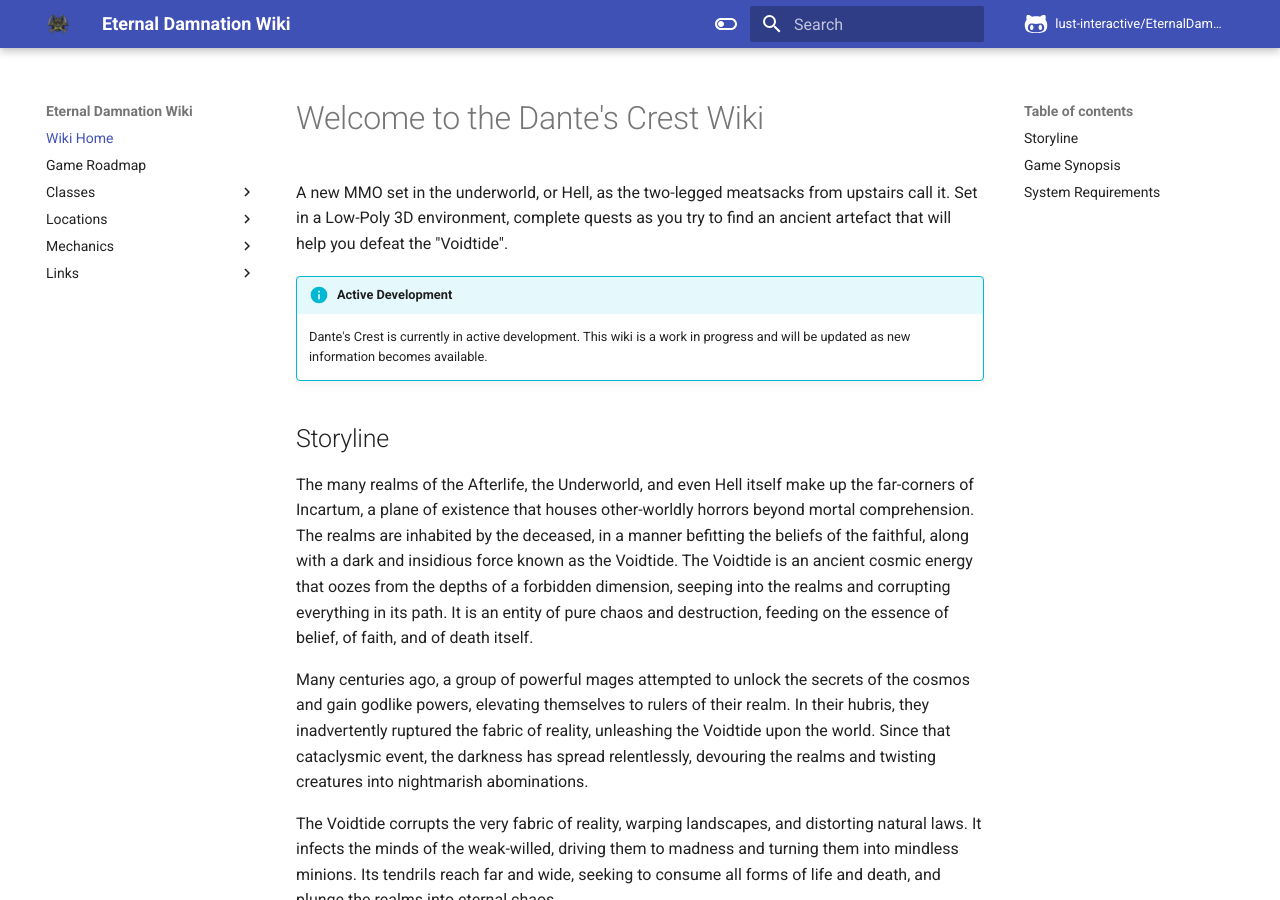
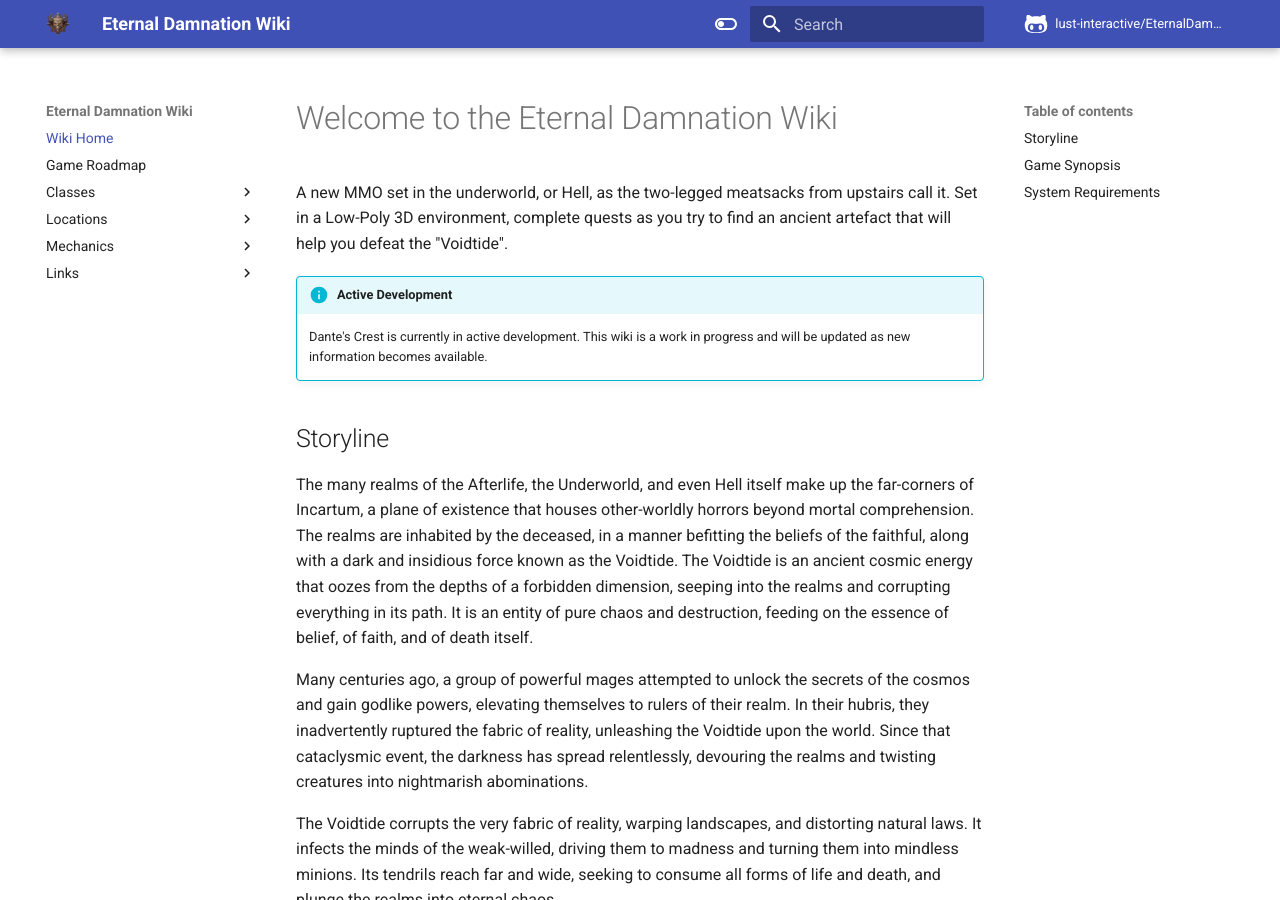
Before and after one commit to Lust-Interactive/EternalDamnationWiki, an MkDocs documentation site: the page built from data/index.md, in a window 1280 px wide and 900 px high. Built offline with MkDocs 1.6.1 and Material for MkDocs 9.7.7, drawn with Linux system fonts in a browser that asks for light colours; comment, search, counter and statistics services are not loaded.

Commit message:
Updating logo

```diff
--- a/data/index.md
+++ b/data/index.md
@@ -1,4 +1,4 @@
-# Welcome to the Dante's Crest Wiki
+# Welcome to the Eternal Damnation Wiki
 
 A new MMO set in the underworld, or Hell, as the two-legged meatsacks from upstairs call it.
 Set in a Low-Poly 3D environment, complete quests as you try to find an ancient artefact that will help you defeat the "Voidtide".
--- a/mkdocs.yml
+++ b/mkdocs.yml
@@ -67,7 +67,7 @@
     text: Roboto
     code: Roboto Mono
   favicon: img/favicon.ico
-  logo: img/dantes_crest_logo_base.png
+  logo: img/eternal_damnation_nobg_500x500.png
   name: material
   features:
     - announce.dismiss
```
Also changed, not shown: readme.md (+1 -1 lines), data/img/eternal_damnation_nobg_500x500.png (added).
